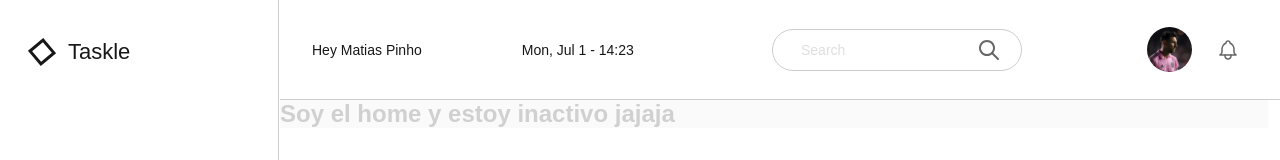
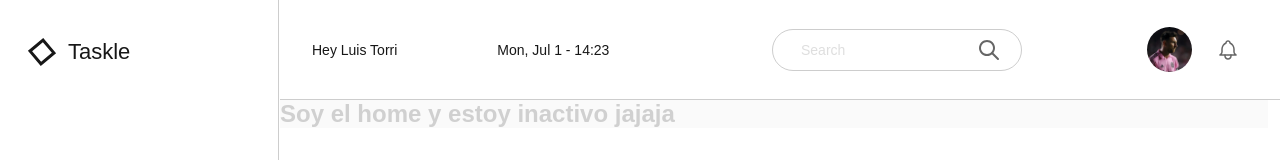
Before and after one commit to MatiasPinho/Taskle-TaskManager-FrontEnd, a React (Vite) app: page / in a window 1280 px wide. Shown: the top 160 px of the page. Built offline with nearby package versions, Linux system fonts and the light colour scheme.

Commit message:
Update HeaderUserInfo.tsx

```diff
--- a/src/components/layouts/header/headerUserInfo/HeaderUserInfo.tsx
+++ b/src/components/layouts/header/headerUserInfo/HeaderUserInfo.tsx
@@ -26,7 +26,7 @@ export const HeaderUserInfo: React.FC = () => {
   return (
     <div className="header__user-info">
       <div className="header__greeting-hour">
-        <span className="header__greeting">Hey Matias Pinho</span>
+        <span className="header__greeting">Hey Luis Torri</span>
         <span className="header__hour">{info}</span>
       </div>
     </div>
```
